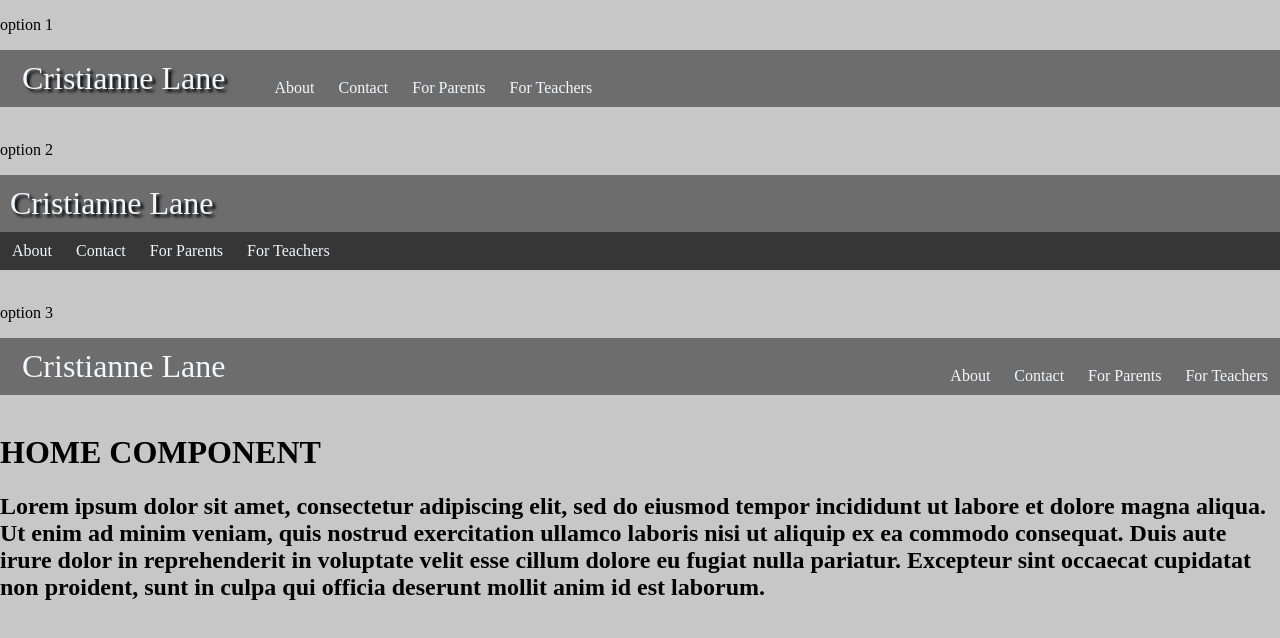
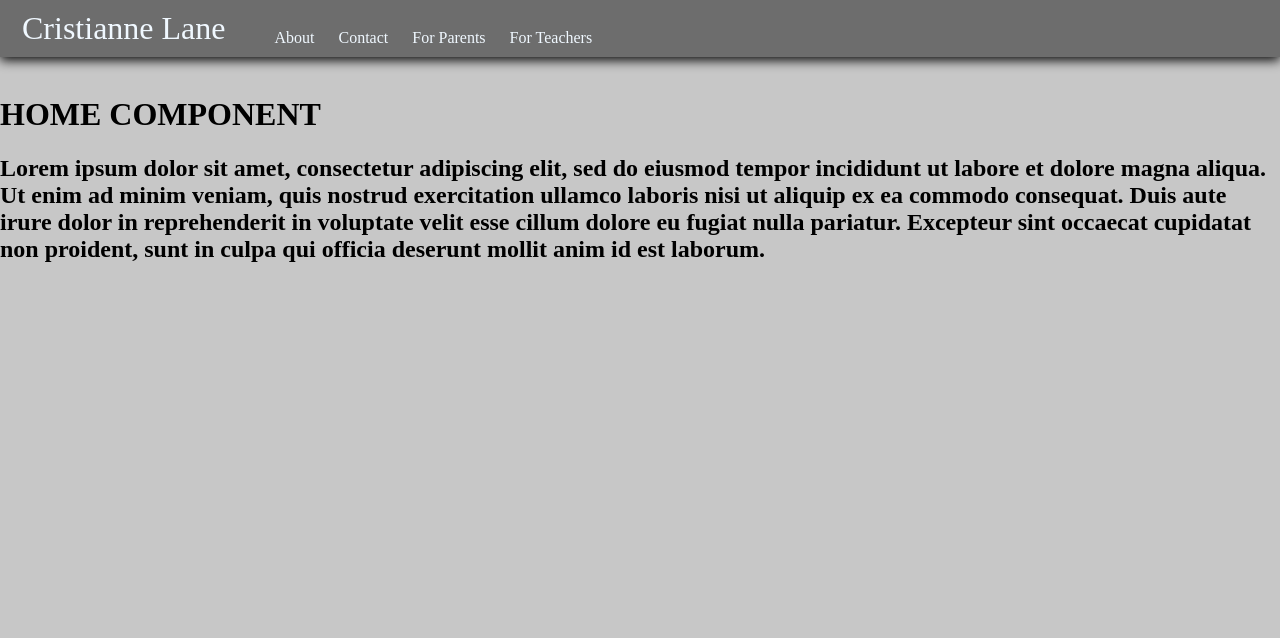
Before and after one commit to palminski/kind-aunty, an Angular app: page / in a window 1280 px wide. Shown: the top 638 px of the page. Built offline with nearby package versions, Linux system fonts and the light colour scheme.

Commit message:
went with option 1

```diff
--- a/src/app/components/nav-bar/nav-bar.component.css
+++ b/src/app/components/nav-bar/nav-bar.component.css
@@ -1,5 +1,6 @@
 nav{
     background-color: rgb(109, 109, 109);
+    filter: drop-shadow(0px 3px 6px);
 }
 
 ul {
@@ -11,24 +12,20 @@ ul {
     align-items: stretch;
 }
 
-/* bar 1 */
 li {
     padding: 10px 12px 10px 12px;
     display: flex;
     align-items: flex-end;
-    transition-duration: 0.5s;
 }
 
 li a {
     color: aliceblue;
     text-align: center;
     text-decoration: none;
-    transition-duration: 0.2s;
+    transition-duration: 0.5s;
+}
 
-
-}
 .hoverable:hover{
-
     text-shadow: 3px 3px 3px black;
 }
 
@@ -38,57 +35,6 @@ li a {
     padding-left: 10px;
 }
 
-
-.title:hover {
-    background-color: rgb(109, 109, 109);
-}
-
-
-
 .active {
-
     text-shadow: 3px 3px 3px black;
 }
-
-
-
-/* Bar 2 */
-
-.title-2 a{
-    text-decoration: none;
-    font-weight: normal;
-    font-size: xx-large;
-    color: aliceblue;
-    vertical-align: middle;
-}
-
-.title-2{
-    padding: 10px 0 10px 10px;
-    margin: 0;
-}
-
-.list-2 {
-    background-color: rgb(54, 54, 54);
-}
-
-.item-2{
-    color: aliceblue;
-}
-
-.item-2:hover {
-    cursor: pointer;
-    background-color: rgb(109, 109, 109);
-}
-.active-link {
-    background-color: rgb(109, 109, 109);
-}
-
-/* Bar 3 */
-.list-3 {
-    justify-content: space-between;
-}
-
-.tabs-3 {
-    display: flex;
-    align-items: stretch;
-}
--- a/src/app/components/nav-bar/nav-bar.component.html
+++ b/src/app/components/nav-bar/nav-bar.component.html
@@ -1,8 +1,7 @@
-<!-- Option 1 -->
-<p>option 1</p>
+
 <nav>
   <ul>
-    <li class="title"><a routerLink="/" [routerLinkActiveOptions]="{exact:true}" routerLinkActive="active" ariaCurrentWhenActive="page">Cristianne Lane</a></li>
+    <li class="title"><a routerLink="/"  ariaCurrentWhenActive="page">Cristianne Lane</a></li>
     <li><a class="hoverable" routerLink="/about" routerLinkActive="active" ariaCurrentWhenActive="page">About</a></li>
     <li><a class="hoverable" routerLink="/contact" routerLinkActive="active" ariaCurrentWhenActive="page">Contact</a></li>
     <li><a class="hoverable" routerLink="/for-parents" routerLinkActive="active" ariaCurrentWhenActive="page">For Parents</a></li>
@@ -10,35 +9,3 @@
   </ul>
 </nav>
 <br>
-
-<!-- Option 2 -->
-<p>option 2</p>
-<nav>
-  <h1 class="title-2"><a routerLink="/" [routerLinkActiveOptions]="{exact:true}" routerLinkActive="active" ariaCurrentWhenActive="page">Cristianne Lane</a></h1>
-  <ul class="list-2">
-    <li class="item-2" routerLink="/about" routerLinkActive="active-link" ariaCurrentWhenActive="page">About</li>
-    <li class="item-2" routerLink="/contact" routerLinkActive="active-link" ariaCurrentWhenActive="page">Contact</li>
-    <li class="item-2" routerLink="/for-parents" routerLinkActive="active-link" ariaCurrentWhenActive="page">For Parents</li>
-    <li class="item-2" routerLink="/for-teachers" routerLinkActive="active-link" ariaCurrentWhenActive="page">For Teachers</li>
-  </ul>
-</nav>
-<br>
-
-<!-- Option 3 -->
-<p>option 3</p>
-<nav>
-  <ul class="list-3">
-    <div>
-      <li class="title"><a routerLink="/">Cristianne Lane</a>
-      </li>
-    </div>
-    <div class="tabs-3">
-      <li><a class="hoverable" routerLink="/about" routerLinkActive="active" ariaCurrentWhenActive="page" >About</a></li>
-      <li><a class="hoverable" routerLink="/contact" routerLinkActive="active" ariaCurrentWhenActive="page" >Contact</a></li>
-      <li><a class="hoverable" routerLink="/for-parents" routerLinkActive="active" ariaCurrentWhenActive="page" >For Parents</a></li>
-      <li><a class="hoverable" routerLink="/for-teachers" routerLinkActive="active" ariaCurrentWhenActive="page" >For Teachers</a></li>
-    </div>
-  </ul>
-</nav>
-
-<br>
```
Also changed, not shown: 3 other files (tests, documents, lock files or other folders).
